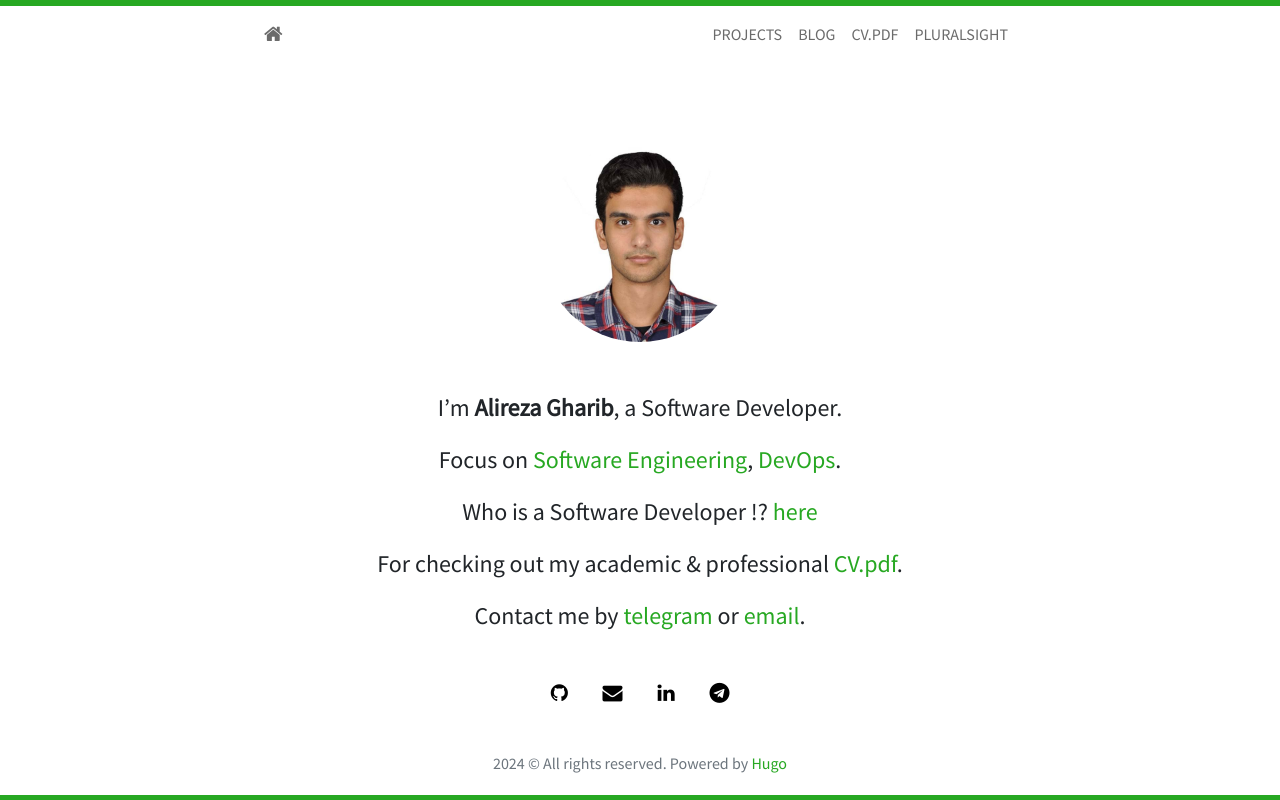
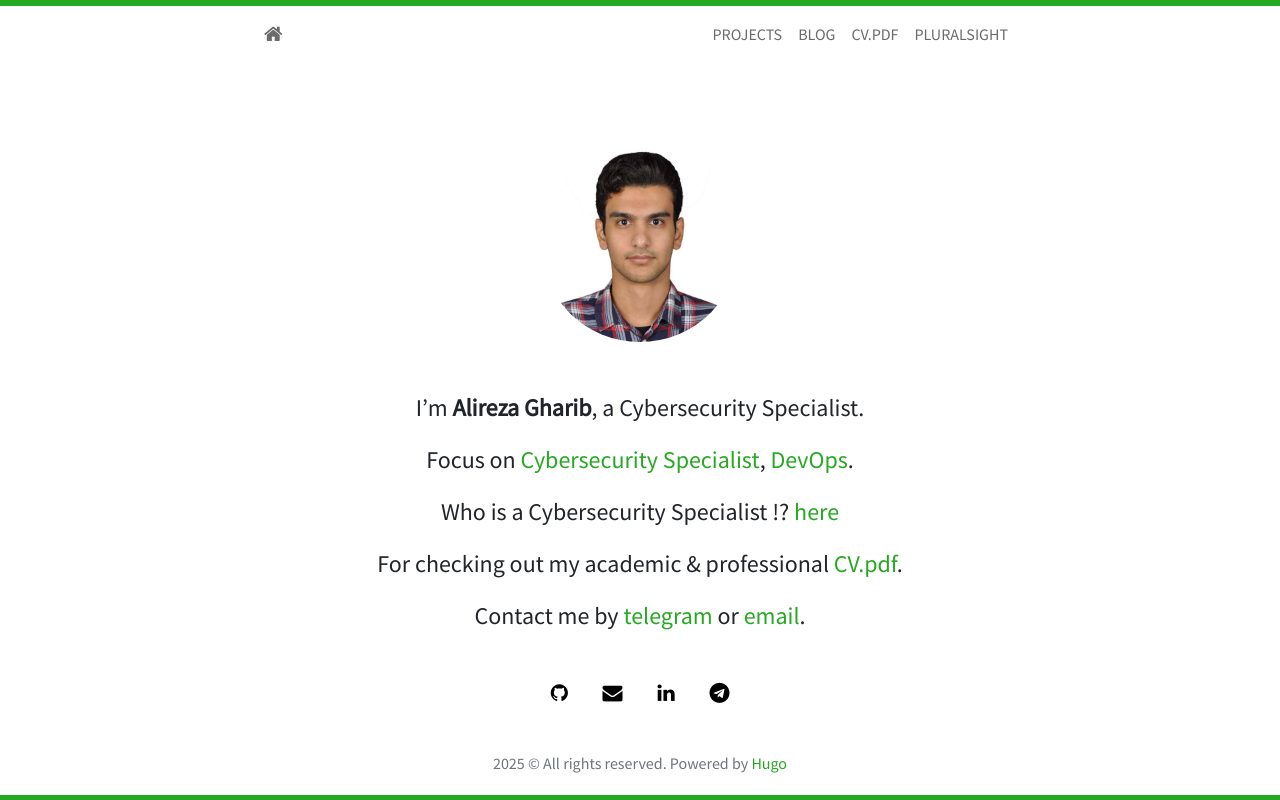
Before and after one commit to Gharib110/gharib110.github.io, a plain HTML site: page index.html in a window 1280 px wide. Drawn offline with nearby package versions, Linux system fonts and the light colour scheme.

Commit message:
Update index.html

```diff
--- a/index.html
+++ b/index.html
@@ -63,9 +63,9 @@
       <div class="avatar mb-5">
         <img width="200px" height="200px" class="rounded-circle" src="img/profile.png" alt="Responsive image">
       </div>
-      <p>I&rsquo;m <strong>Alireza Gharib</strong>, a Software Developer.</p>
-<p>Focus on <a href="https://en.wikipedia.org/wiki/Software_engineering">Software Engineering</a>, <a href="https://aws.amazon.com/devops/what-is-devops/">DevOps</a>.</p>
-<p>Who is a Software Developer !? <a href="https://en.wikipedia.org/wiki/Software_engineering">here</a></p>
+      <p>I&rsquo;m <strong>Alireza Gharib</strong>, a Cybersecurity Specialist.</p>
+<p>Focus on <a href="https://en.wikipedia.org/wiki/Software_engineering">Cybersecurity Specialist</a>, <a href="https://aws.amazon.com/devops/what-is-devops/">DevOps</a>.</p>
+<p>Who is a Cybersecurity Specialist !? <a href="https://en.wikipedia.org/wiki/Cybersecurity_Specialist">here</a></p>
 <p>For checking out my academic &amp; professional <a href="https://drive.google.com/file/d/1cNKpwsf1C8zOJToAetc2lZER_J3-49YY/view?usp=sharing">CV.pdf</a>.</p>
 <p>Contact me by <a href="https://t.me/gharriib">telegram</a> or <a href="mailto:alirezagharib110@gmail.com">email</a>.</p>
 
@@ -98,7 +98,7 @@
 
     <footer class="footer">
   <div class="container">
-    <div class="text-muted">2024 &copy; All rights reserved. Powered by <a href="https://gohugo.io/">Hugo</a>
+    <div class="text-muted">2025 &copy; All rights reserved. Powered by <a href="https://gohugo.io/">Hugo</a>
   </div>
 </footer>
 
```
